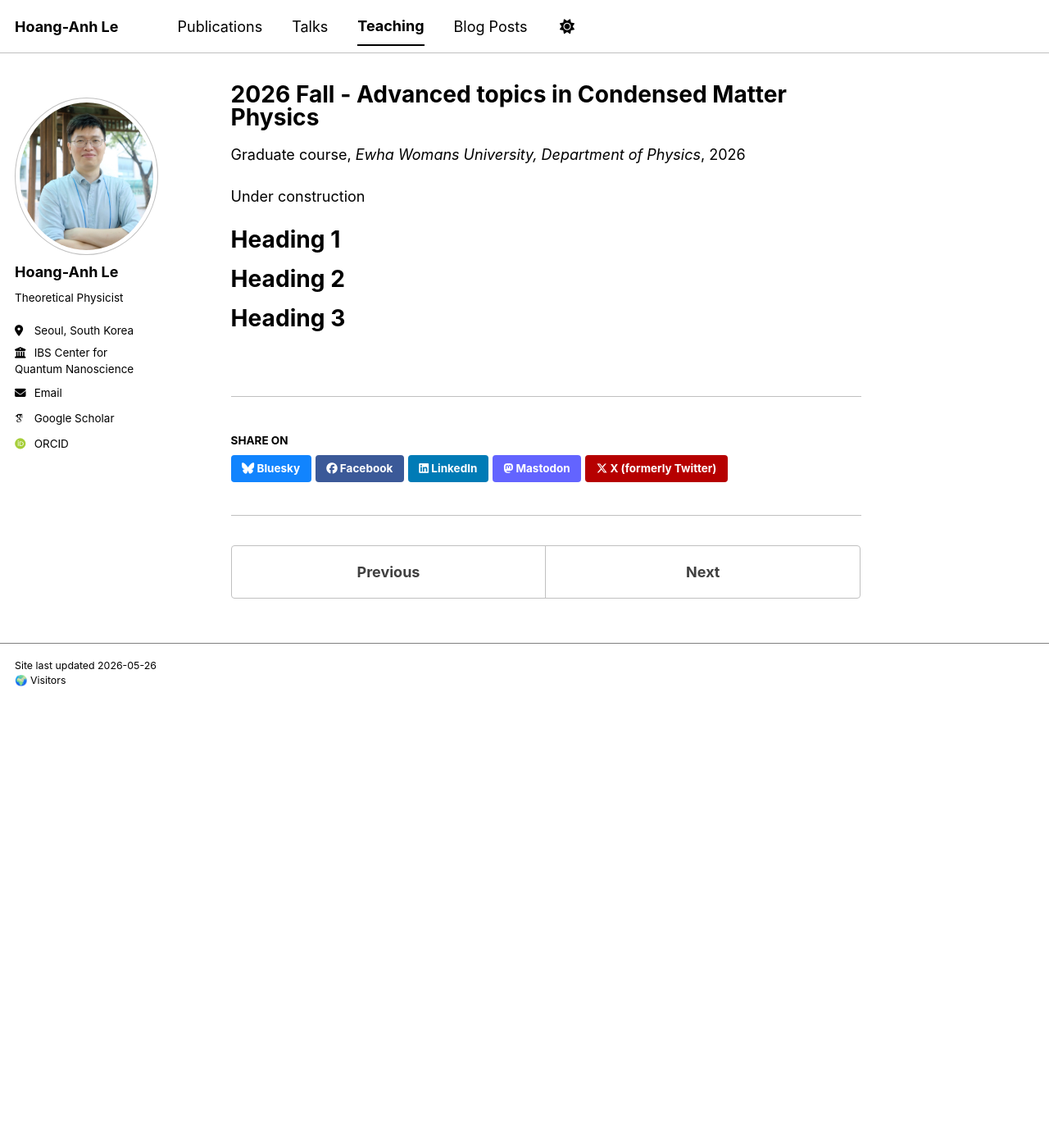
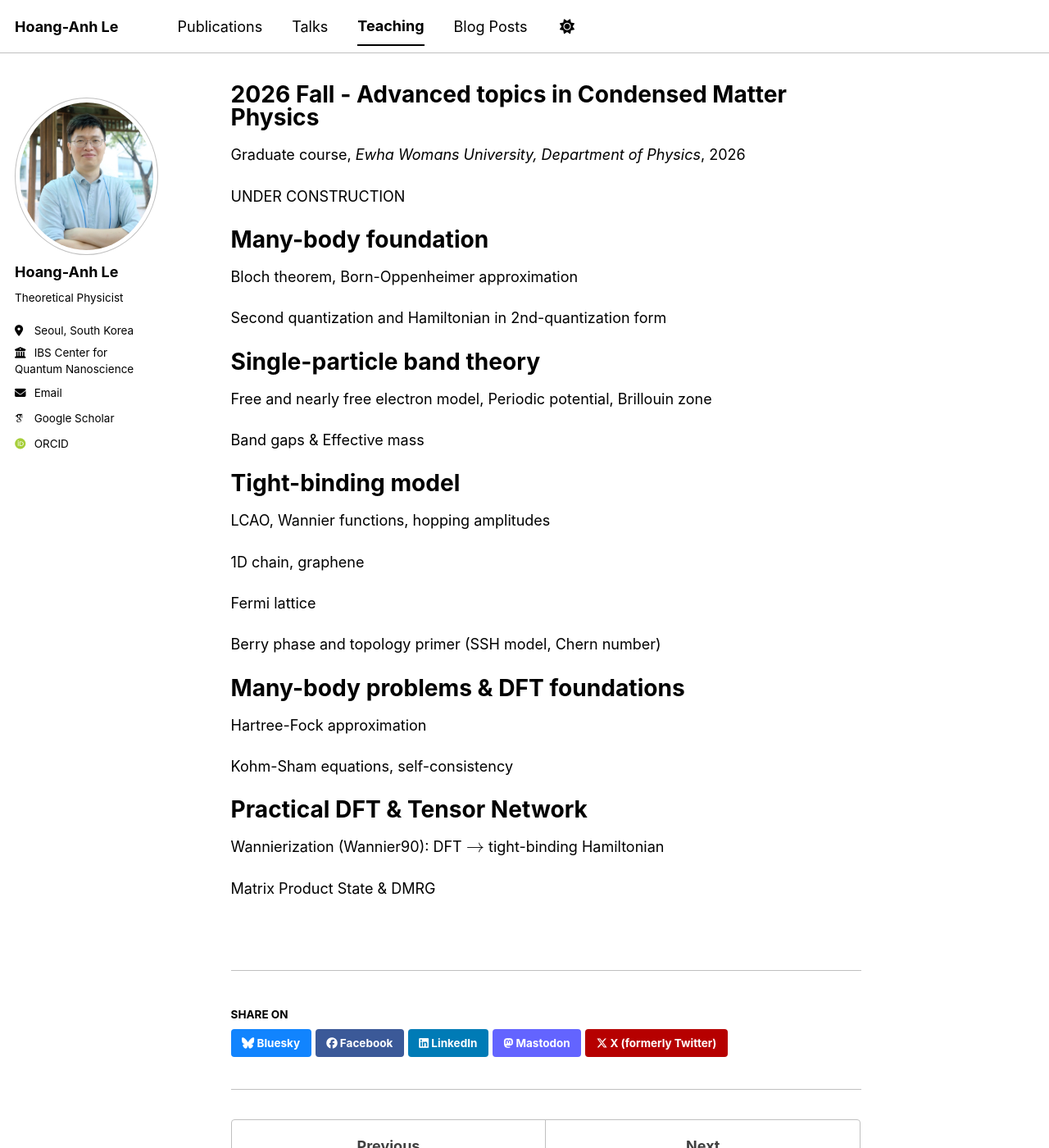
Before and after one commit to lehoanganh1112/lehoanganh1112.github.io, a Jekyll site: the page built from _teaching/2026-fall-ewha.md, in a window 1280 px wide and 1400 px high. Shown: the whole window at 82% size. Built offline with Jekyll 4.4.1, drawn with Linux system fonts in a browser that asks for light colours; some web fonts are replaced; a script bundle is joined from its source files by our own code; library files that are not in the unit come from our copies.

Commit message:
Update teaching

```diff
--- a/_teaching/2026-fall-ewha.md
+++ b/_teaching/2026-fall-ewha.md
@@ -2,19 +2,44 @@
 title: "2026 Fall - Advanced topics in Condensed Matter Physics"
 collection: teaching
 type: "Graduate course"
-permalink: /teaching/2026-spring-teaching-1
+permalink: /teaching/2026-fall-ewha/
 venue: "Ewha Womans University, Department of Physics"
-date: 2026-09-01
+# date: 2026-04-01 00:00:00
 location: "Seoul, Korea"
 ---
 
-Under construction
+UNDER CONSTRUCTION
 
-Heading 1
+Many-body foundation
 ======
+Bloch theorem, Born-Oppenheimer approximation
 
-Heading 2
+Second quantization and Hamiltonian in 2nd-quantization form
+
+Single-particle band theory
 ======
+Free and nearly free electron model, Periodic potential, Brillouin zone
 
-Heading 3
+Band gaps & Effective mass
+
+Tight-binding model
 ======
+LCAO, Wannier functions, hopping amplitudes
+
+1D chain, graphene
+
+Fermi lattice
+
+Berry phase and topology primer (SSH model, Chern number)
+
+Many-body problems & DFT foundations
+=====
+Hartree-Fock approximation
+
+Kohm-Sham equations, self-consistency
+
+Practical DFT & Tensor Network
+=====
+Wannierization (Wannier90): DFT $$\rightarrow$$ tight-binding Hamiltonian
+
+Matrix Product State & DMRG
```
Also changed, not shown: _teaching/2026-qns-summer-school.md (+2 -2 lines).
